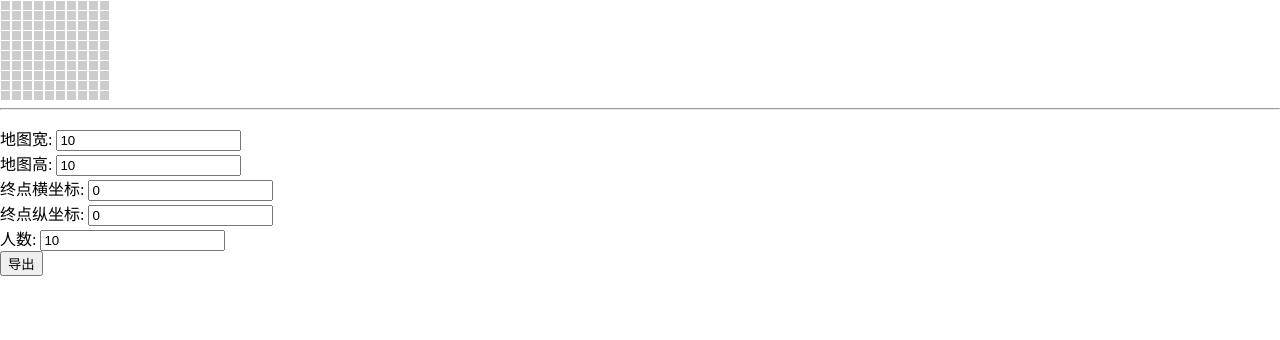
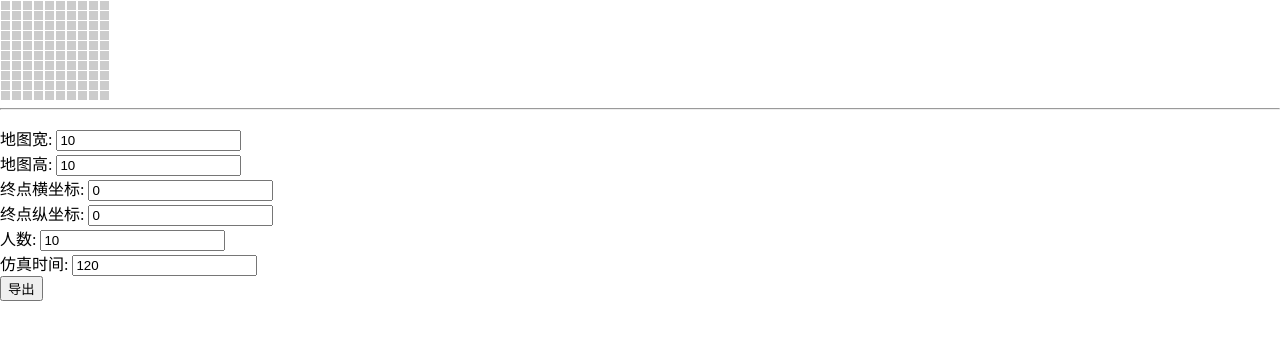
Before and after one commit to Chenwenjun-1996/Schoolwork, a Django app: page / in a window 1280 px wide. Shown: the top 340 px of the page. Run offline with Django 3.2, Linux system fonts and the light colour scheme.

Commit message:
add time and debug

```diff
--- a/social_force/views.py
+++ b/social_force/views.py
@@ -12,7 +12,8 @@ def display(request):
     if request.method == 'POST':
         data = request.POST
         #        print(type(json.loads(data.get('graph'))))
-
+        print(data.get('width'))
+        print(data.get('height'))
         force = ForceMap(json.loads(data.get('graph')), int(data.get('width')), int(data.get('height')),
                          int(data.get('dx')),
                          int(data.get('dy')), int(data.get('people')))
@@ -20,7 +21,10 @@ def display(request):
         info['ori'] = force.personMap()
         #print(force.personMap())
         info['st'] = []
-        for i in range(120):
+        time = data.get('time')
+        if time > 500:
+            time = 500
+        for i in range(time):
             force.step()
             #print(force.personMap())
             info['st'].append(force.personMap())
--- a/templates/map.html
+++ b/templates/map.html
@@ -110,6 +110,10 @@
         <label for="people">人数:</label>
         <input type="number" value="10" id="people">
     </div>
+    <div>
+        <label for="time">仿真时间:</label>
+        <input type="number" value="120" id="time">
+    </div>
     <input type="button" value="导出" id="submit" >
     <div id="display"></div>
     <script>
@@ -129,15 +133,14 @@
                 }
                 $map.append($line);
             }
-
-            $('.cell').click(function(){
+            $map.on('click', '.cell', function () {
                 $(this).toggleClass('block');
                 return false;
             });
 
             $('.size').change(function () {
-                width = $width.val();
-                height = $height.val();
+                width = parseInt($width.val());
+                height = parseInt($height.val());
                 $map.empty();
                 for(var i=0;i<width;i++) {
                     var $line = $('<div class="line"></div>');
@@ -240,6 +243,7 @@
                         'dx':  1+parseInt($('#dx').val()),
                         'dy': 1+parseInt($('#dy').val()),
                         'people': $('#people').val(),
+                        'time': parseInt($('#time').val())
                     },
                     dataType: 'json',
                     success: function (msg) {
```
